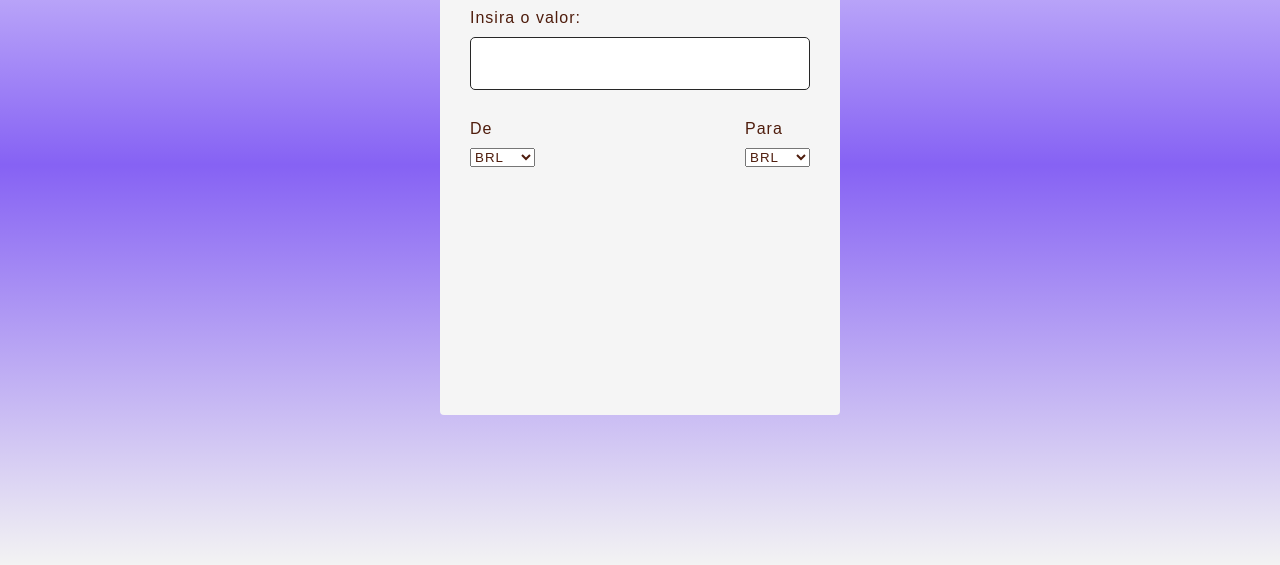
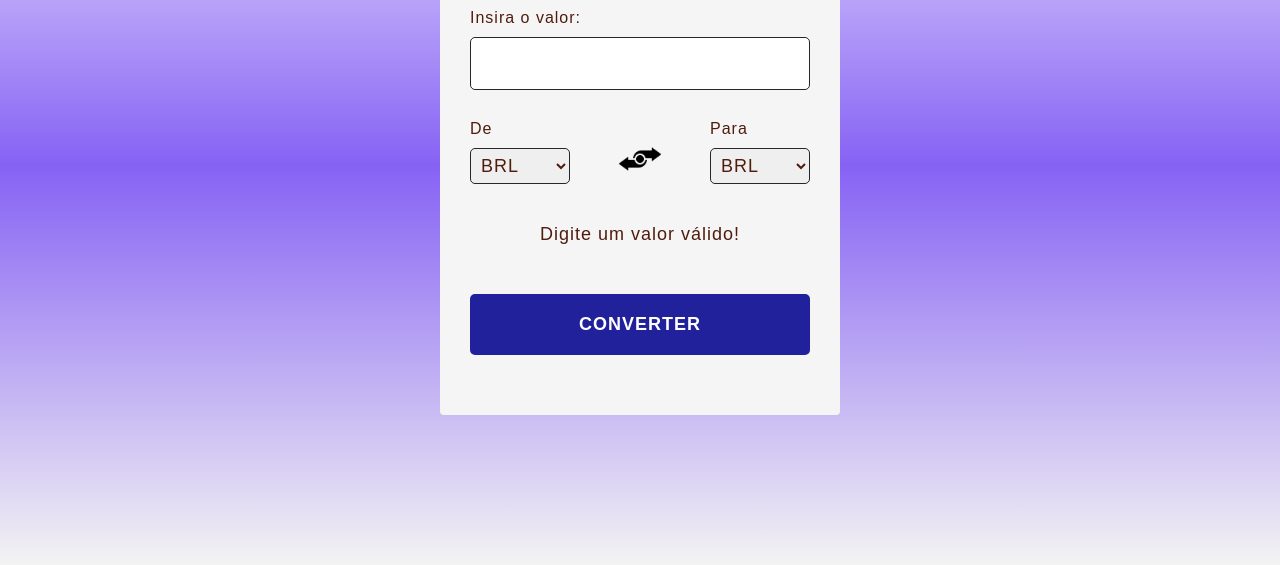
Before and after one commit to devjuniordepaula/conversor-moeda, a plain HTML site: page index.html in a window 1280 px wide. Shown: the part 235-800 px from the top of the page. Drawn offline with Linux system fonts and the light colour scheme; a web font is replaced by a local one.

Commit message:
iniciando script

```diff
--- a/index.html
+++ b/index.html
@@ -23,6 +23,9 @@
                         <option value="euro">EURO</option>
                     </select>
                 </div>
+
+                <button type="button"><img src="./assets/arrow.png" alt=""></button>
+
                 <div class="moeda">
                     <label for="para">Para</label>
                     <select id="para">
@@ -32,6 +35,8 @@
                     </select>
                 </div>
             </div>
+            <span id="resultado">Digite um valor válido!</span>
+            <button id="conversor">Converter</button>
         </form>
     </main>
 </body>
--- a/style.css
+++ b/style.css
@@ -60,8 +60,49 @@ main {
     .caixa-moedas {
         display: flex;
         justify-content: space-between;
+        align-items: end;
+
+    .moeda {
+        select {
+            width: 100px;
+            padding: 6px;
+            font-size: 18px;
+            border: solid 1px #272727;
+            border-radius: 5px;
+        }
+        }
+
+    button {
+        background: transparent;
+        border: none;
+        height: 50px;
+        cursor: pointer;
+
+        img {
+            width: 50px;
+            ;
+        }
     }
+  }
 
+  span {
 
+    height: 50px;
+    padding: 10px;
+    font-size: 18px;
+    text-align: center;
+  }
+
+  #conversor {
+    padding: 20px;
+    border-radius: 5px;
+    border: none;
+    background: rgb(33, 33, 155);
+    color: white;
+    font-size: 18px;
+    text-transform: uppercase;
+    cursor: pointer;
+    font-weight: 600;
     }
+ }
 }
```
Also changed, not shown: assets/arrow.png (added).
